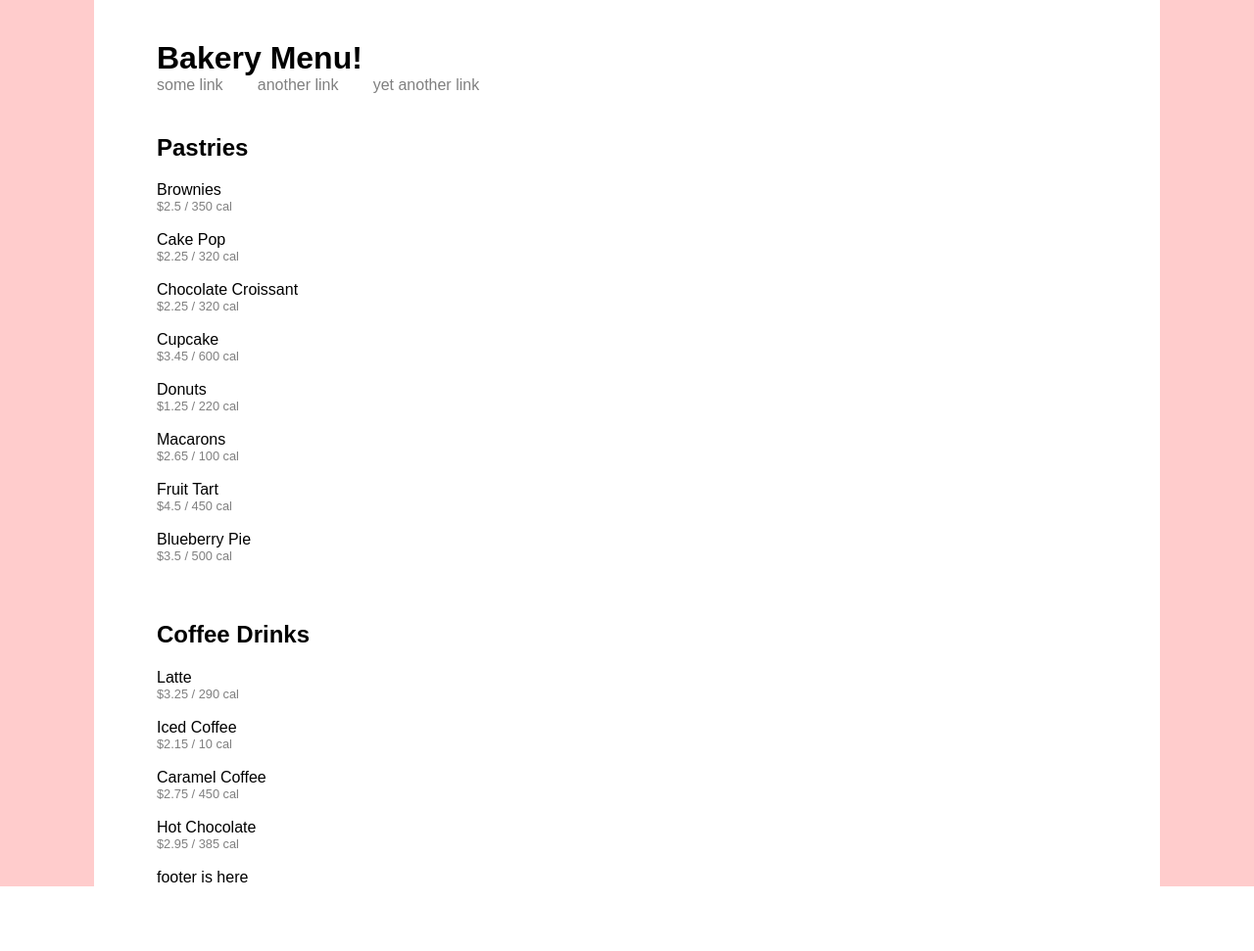
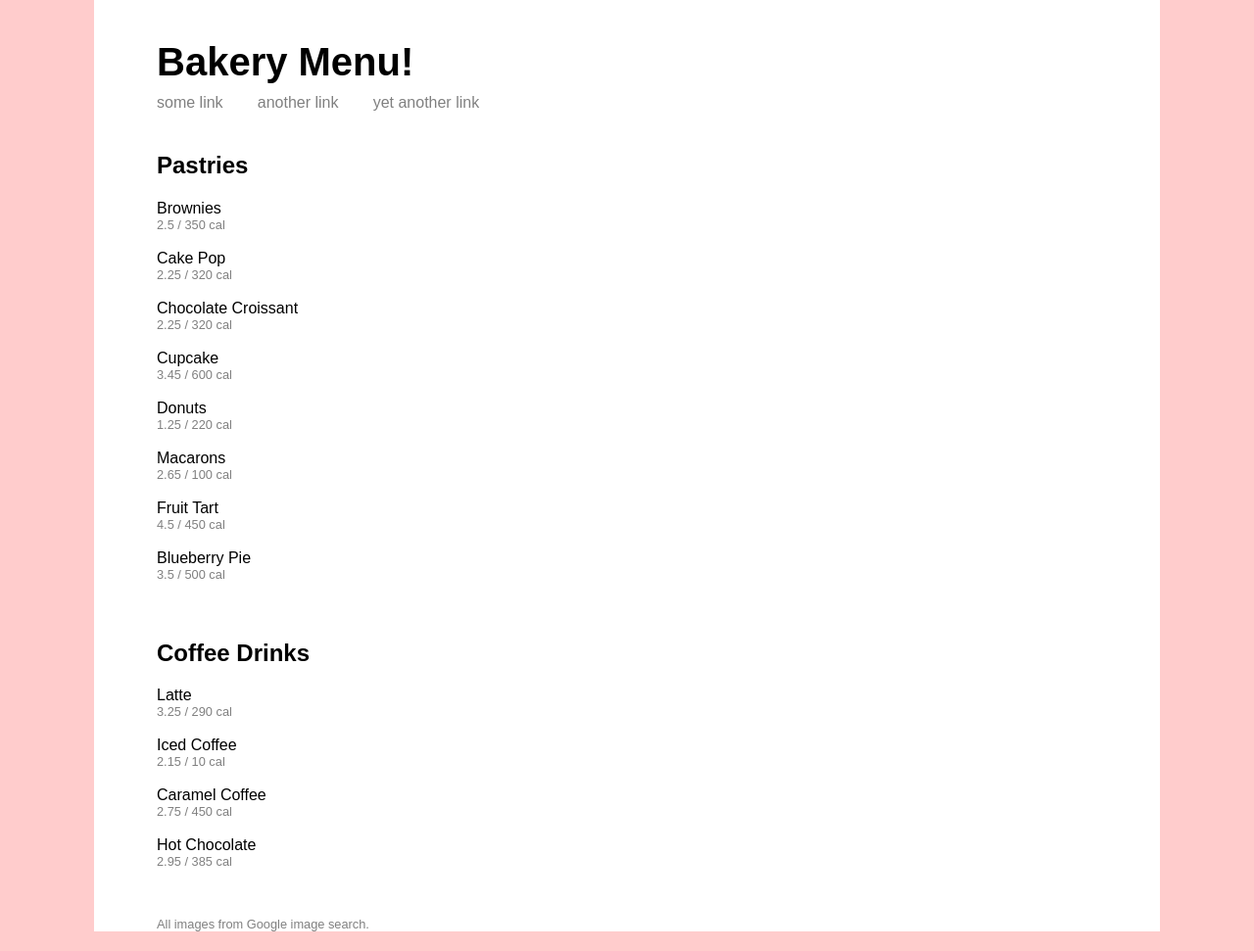
Before and after one commit to skyunlee/Web3, a PHP site: page /main.php in a window 1280 px wide. Shown: the whole page at 98% size. Before the commit the page ends 905 px from the top, so only its background shows below. Run offline with PHP 8.4, Linux system fonts and the light colour scheme; some libraries are stand-ins or nearby versions.

Commit message:
menu (text, no image) completed

```diff
--- a/4_PHP_Practice/css/style.css
+++ b/4_PHP_Practice/css/style.css
@@ -15,6 +15,8 @@ body{
 
 h1{
 	padding-top: 4%;
+	font-size: 2.5em;
+	margin-bottom: 1%;
 }
 
 nav a{
@@ -32,6 +34,16 @@ h2{
 	margin-bottom: 2%;
 }
 
+/*.pastries_menu{
+	background: red;
+	display: inline-block;
+}
+
+.drinks_menu{
+	background-color: green;
+	display: inline-block;
+}*/
+
 .itemName{
 	font-size: 1em;
 }
@@ -40,3 +52,10 @@ h2{
 	color: gray;
 	font-size: 0.8em;
 }
+
+footer{
+	color: gray;
+	font-size: 0.8em;
+	margin-top: 3%;
+	margin-bottom: 2%;
+}
--- a/4_PHP_Practice/footer.php
+++ b/4_PHP_Practice/footer.php
@@ -1,6 +1,6 @@
 
 			<footer>
-				footer is here
+				All images from Google image search.
 			</footer>
 		</div>
 	</body>
--- a/4_PHP_Practice/header.php
+++ b/4_PHP_Practice/header.php
@@ -2,6 +2,8 @@
 <html>
 	<head>
 		<title>php exercise</title>
+		<meta name="description" content="Bakery Menu (php exercise)">
+		<meta name="author" content="Seungkyun Lee">
 		<link rel="stylesheet" type="text/css" href="css/style.css">
 	</head>
 
--- a/4_PHP_Practice/main.php
+++ b/4_PHP_Practice/main.php
@@ -7,22 +7,22 @@
 
 	//array for pastries
 	$menuLists['pastries'] = array(
-		'Brownies' => array('price'=>2.50, 'calories'=>350),
-		'Cake Pop' => array('price'=>2.25, 'calories'=>320),
-		'Chocolate Croissant' => array('price'=>2.25, 'calories'=>320),
-		'Cupcake' => array('price'=>3.45, 'calories'=>600),
-		'Donuts' => array('price'=>1.25, 'calories'=>220),
-		'Macarons' => array('price'=>2.65, 'calories'=>100),
-		'Fruit Tart' => array('price'=>4.50, 'calories'=>450),
-		'Blueberry Pie' => array('price'=>3.50, 'calories'=>500)
+		'Brownies' => array('price'=>2.50, 'calories'=>350, 'filename'=>'brownies.png'),
+		'Cake Pop' => array('price'=>2.25, 'calories'=>320, 'filename'=>'cakepop.png'),
+		'Chocolate Croissant' => array('price'=>2.25, 'calories'=>320, 'filename'=>'chocolatecroissant.png'),
+		'Cupcake' => array('price'=>3.45, 'calories'=>600, 'filename'=>'cupcake.png'),
+		'Donuts' => array('price'=>1.25, 'calories'=>220, 'filename'=>'donuts.png'),
+		'Macarons' => array('price'=>2.65, 'calories'=>100, 'filename'=>'macarons.png'),
+		'Fruit Tart' => array('price'=>4.50, 'calories'=>450, 'filename'=>'tart.png'),
+		'Blueberry Pie' => array('price'=>3.50, 'calories'=>500, 'filename'=>'blueberrypie.png')
 		);
 
 	//array for drinks
 	$menuLists['drinks'] = array(
-		'Latte' => array('price'=>3.25, 'calories'=>290),
-		'Iced Coffee' => array('price'=>2.15, 'calories'=>10),
-		'Caramel Coffee' => array('price'=>2.75, 'calories'=>450),
-		'Hot Chocolate' => array('price'=>2.95, 'calories'=>385)
+		'Latte' => array('price'=>3.25, 'calories'=>290, 'filename'=>'latte.png'),
+		'Iced Coffee' => array('price'=>2.15, 'calories'=>10, 'filename'=>'icedcoffee.png'),
+		'Caramel Coffee' => array('price'=>2.75, 'calories'=>450, 'filename'=>'caramelcoffee.png'),
+		'Hot Chocolate' => array('price'=>2.95, 'calories'=>385, 'filename'=>'hotchoco.png')
 		);
 
 	//echo $menuLists['pastries']['cakepop']['calories'];
@@ -33,9 +33,9 @@
 	// echo json_encode($menuLists);
 ?>
 
-<article>
+<article class="pastries_menu">
 	<h2>Pastries</h2>
-	<p class="itemName">
+<!-- 	<p class="itemName">
 		<?php
 			$pastryList = $menuLists['pastries'];
 			foreach($pastryList as $pastry => $pastryInfo){
@@ -47,23 +47,24 @@
 				<br> <?php
 			}
 		?>
-	</p>
+	</p> -->
+	<?php $pastryList = $menuLists['pastries'];
+		foreach($pastryList as $pastry => $pastryInfo){ ?>
+			<p class="itemName"><?php echo $pastry; ?></p>
+			<p class="itemInfo"><?php echo $pastryInfo['price']; ?> / <?php echo $pastryInfo['calories']; ?> cal</p>
+			<br><?php
+		} ?>
+</article>
 
+
+<article class="drinks_menu">
 	<h2>Coffee Drinks</h2>
-	<p class="itemName">
-		<?php
-			$drinkList = $menuLists['drinks'];
-			foreach($drinkList as $drink => $drinkInfo){
-				echo $drink; ?>
-				<br>
-				<p class="itemInfo">
-					<!--"$price / calories"-->
-					$<?php echo $drinkInfo[price]; ?> / <?php echo $drinkInfo['calories']; ?> cal
-				</p>
-				<br> <?php
-			}
-		?>
-	</p>
+	<?php $drinkList = $menuLists['drinks'];
+		foreach($drinkList as $drink => $drinkInfo){ ?>
+			<p class="itemName"><?php echo $drink; ?></p>
+			<p class="itemInfo"><?php echo $drinkInfo['price']; ?> / <?php echo $drinkInfo['calories']; ?> cal</p>
+			<br><?php
+		} ?>
 
 
 	<!--code below displays the entire list of all items (pastry and drinks)-->
```
